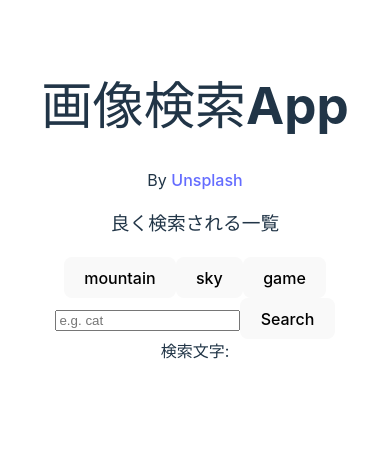
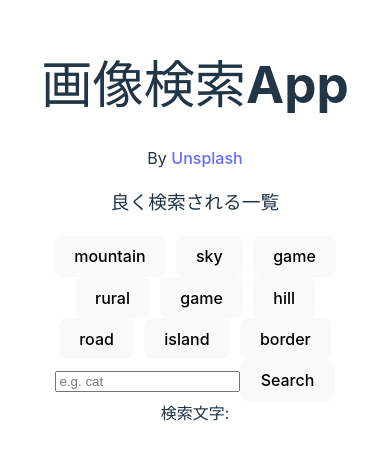
Before and after one commit to na-horita/kensaku, a React (Vite) app: page / in a window 390 px wide. Shown: the part 199-658 px from the top of the page. Built offline with nearby package versions, Linux system fonts and the light colour scheme; data requests are answered from the project's data file.

Commit message:
【jsx】react-responsive-masonryで検索一覧を装飾

```diff
--- a/db.json
+++ b/db.json
@@ -11,9 +11,39 @@
       "word": "sky"
     },
     {
+      "id": 3,
+      "name": "Alex saisa",
+      "word": "game"
+    },
+    {
+      "id": 4,
+      "name": "yamashita takashi",
+      "word": "rural"
+    },
+    {
       "id": 5,
       "name": "tachinaba",
       "word": "game"
+    },
+    {
+      "id": 6,
+      "name": "uchida mikwe",
+      "word": "hill"
+    },
+    {
+      "id": 7,
+      "name": "uchida mikwe",
+      "word": "road"
+    },
+    {
+      "id": 8,
+      "name": "uchida mikwe",
+      "word": "island"
+    },
+    {
+      "id": 9,
+      "name": "uchida mikwe",
+      "word": "border"
     }
   ]
 }
--- a/package.json
+++ b/package.json
@@ -11,9 +11,12 @@
   "dependencies": {
     "axios": "^1.3.4",
     "masonry-layout": "^4.2.2",
+    "minigrid": "^3.1.1",
     "react": "^18.2.0",
     "react-dom": "^18.2.0",
-    "react-masonry-css": "^1.0.16"
+    "react-grid-system": "^8.1.9",
+    "react-masonry-css": "^1.0.16",
+    "react-responsive-masonry": "^2.1.7"
   },
   "devDependencies": {
     "@types/react": "^18.0.28",
--- a/src/components/Frequent.jsx
+++ b/src/components/Frequent.jsx
@@ -22,7 +22,7 @@ const Frequent = ({setWord,searchImages}) => {
       <h3>良く検索される一覧</h3>
         <form>
         {frequents.map((frequent) => (
-            <button key={frequent.id} type="submit" value={frequent.word} onClick={ccccc}>{frequent.word}</button>
+            <button key={frequent.id} type="submit" value={frequent.word} onClick={ccccc} style={{margin: "0 5px"}}>{frequent.word}</button>
         ))}
         </form>
     </div>
--- a/src/components/Results.jsx
+++ b/src/components/Results.jsx
@@ -1,13 +1,20 @@
+import React from 'react';
+import Masonry, {ResponsiveMasonry} from "react-responsive-masonry"
+
 const Results = ({photos}) => {
     return (
-        <div className="photo-list">
-            {photos.map((singleData) =>
-                <a href={singleData.link} key={singleData.id} target="_blank">
-                    <img src={singleData.url} alt={singleData.photographer} />
-                    <p>{singleData.source}:{singleData.created_at}</p>
-                </a>
-            )}
-        </div>
+        <ResponsiveMasonry
+         columnsCountBreakPoints={{350: 1, 750: 2, 900: 3}}
+        >
+            <Masonry columnsCount={3} gutter="10px">
+                    {photos.map((singleData,index) =>
+                        <a href={singleData.link} target="_blank">
+                            <img src={singleData.url} alt={singleData.photographer} />
+                            <p>{index}:{singleData.source}:{singleData.created_at}</p>
+                        </a>
+                    )}
+            </Masonry>
+        </ResponsiveMasonry>
     );
 }
 
```
Also changed, not shown: src/components/Form.jsx (line endings or trailing spaces), 1 other file (tests, documents, lock files or other folders).
